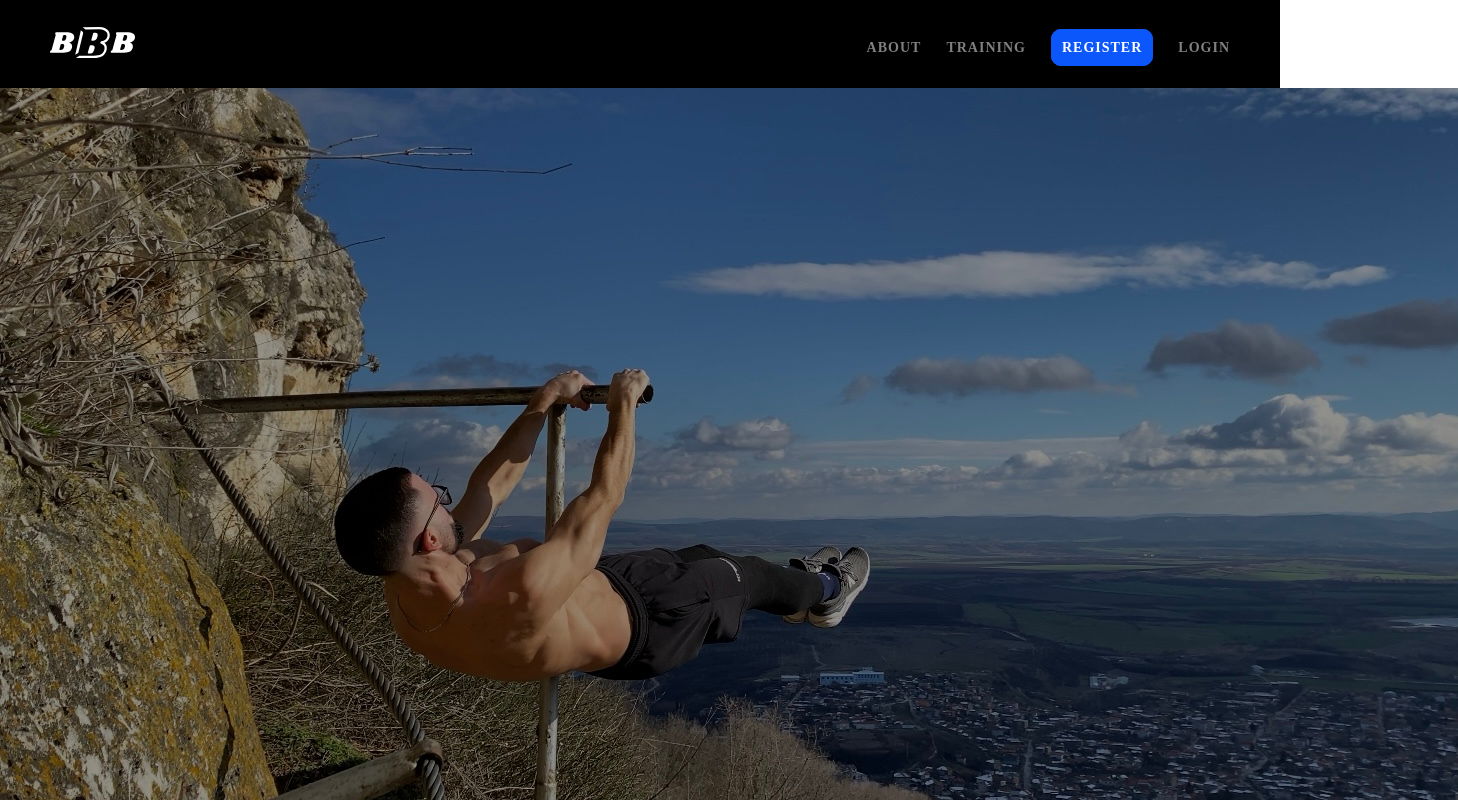
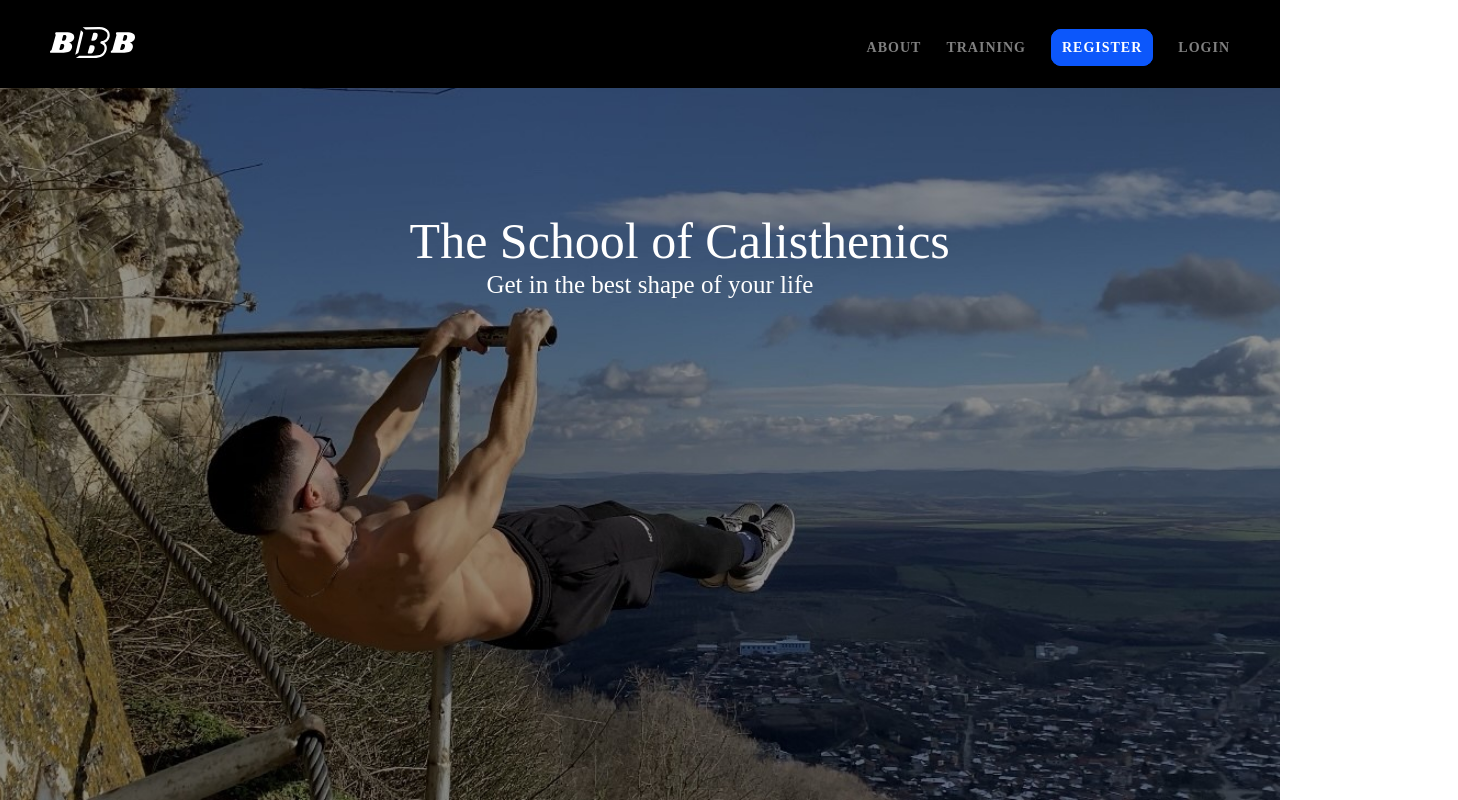
Before and after one commit to MariaRosenova/calisthenics-app, an Angular app in the folder caliestenics-app/: page /home in a window 1280 px wide. Shown: the top 800 px of the page, 1458 px wide, since content can reach past the window. Built offline with nearby package versions, Linux system fonts and the light colour scheme.

Commit message:
Edit home component

```diff
--- a/caliestenics-app/src/app/core/navigation/navigation.component.css
+++ b/caliestenics-app/src/app/core/navigation/navigation.component.css
@@ -5,6 +5,10 @@
     background-color: #000;
     padding: 0px 50px;
     box-sizing: border-box;
+    position: fixed; /* Change sticky to fixed */
+    top: 0; /* Position it at the top of the viewport */
+    width: 100%; /* Make it span the full width of the viewport */
+
 }
 
 
--- a/caliestenics-app/src/app/home/home/home.component.css
+++ b/caliestenics-app/src/app/home/home/home.component.css
@@ -0,0 +1,18 @@
+.title {
+    position: absolute;
+    z-index: 1;
+    color: white;
+    font-size: 50px;
+    top: 27%;
+    left: 32%;
+}
+
+.subtitle {
+    position: absolute;
+    z-index: 1;
+    color: white;
+    font-size: 50px;
+    top: 34%;
+    left: 38%;
+    font-size: 25px;
+}
--- a/caliestenics-app/src/app/home/home/home.component.html
+++ b/caliestenics-app/src/app/home/home/home.component.html
@@ -1 +1,3 @@
-<app-main-view></app-main-view>
+<app-main-view/>
+<h1 class="title">The School of Calisthenics</h1>
+<p class="subtitle">Get in the best shape of your life</p>
--- a/caliestenics-app/src/app/shared/main-view/main-view.component.css
+++ b/caliestenics-app/src/app/shared/main-view/main-view.component.css
@@ -0,0 +1,9 @@
+img {
+    margin-left: 10px;
+    position: absolute;
+    z-index: -1;
+    height: 100%;
+    width: 100%;
+    margin:0;
+    object-fit: cover;
+}
--- a/caliestenics-app/src/app/shared/main-view/main-view.component.html
+++ b/caliestenics-app/src/app/shared/main-view/main-view.component.html
@@ -1 +1 @@
-<img src="../../../assets/main.jpg" alt="">
+<img src="../../../assets/main_2.jpg" alt="">
--- a/caliestenics-app/src/styles.css
+++ b/caliestenics-app/src/styles.css
@@ -46,3 +46,6 @@ table {
 	border-collapse: collapse;
 	border-spacing: 0;
 }
+
+
+@import url('https://fonts.googleapis.com/css2?family=Russo+One&display=swap')
```
Also changed, not shown: caliestenics-app/src/assets/main_2.jpg (added), caliestenics-app/src/assets/main_3.jpg (added).
